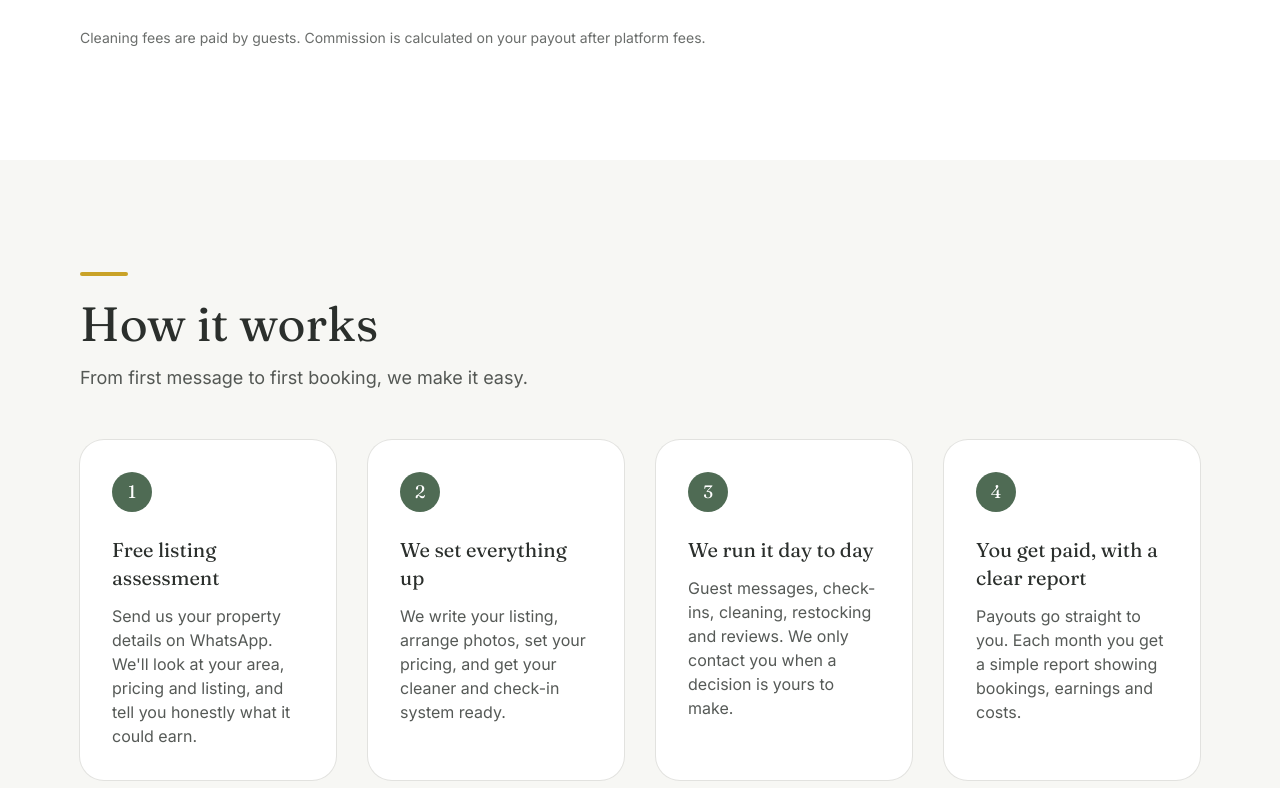
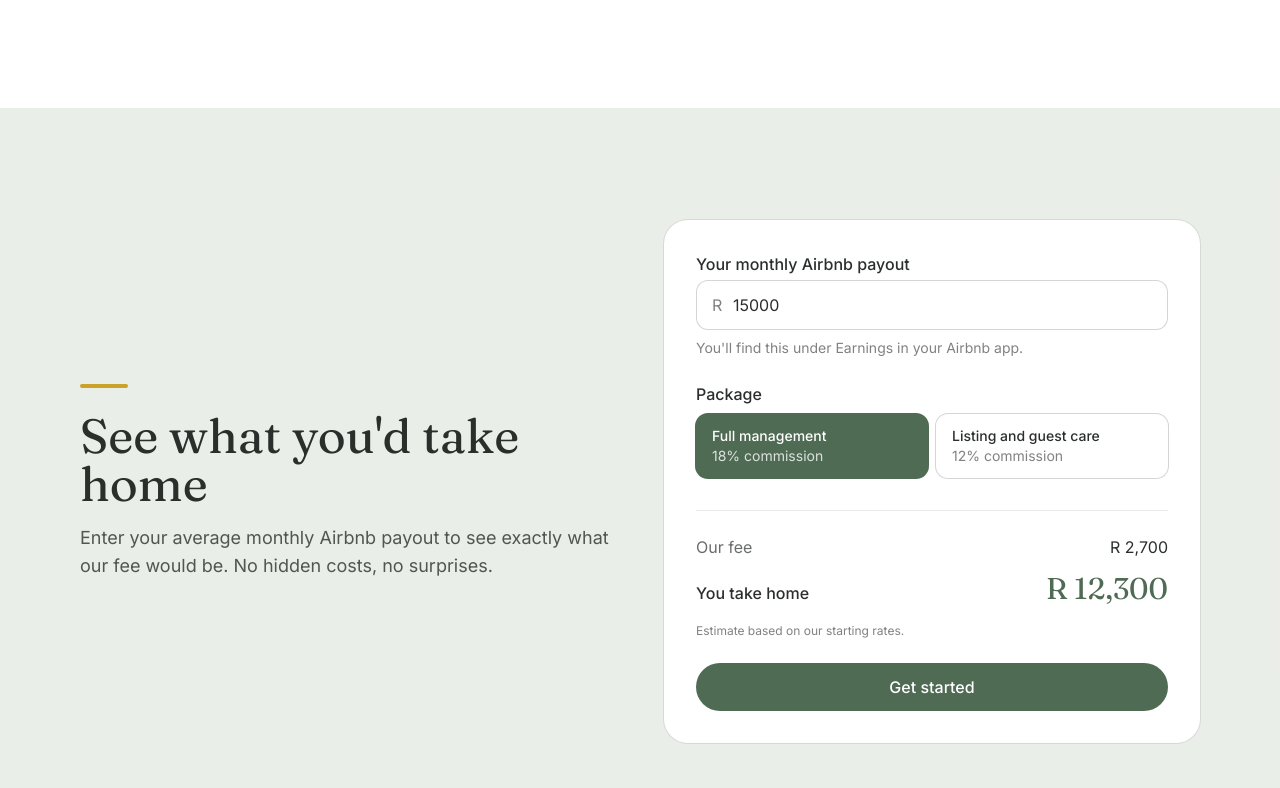
Before and after one commit to phumlamlotshwa/phumla-stays, a Next.js app: page / in a window 1280 px wide. Shown: the part 1612-2400 px from the top of the page. Built offline with nearby package versions, Linux system fonts and the light colour scheme.

Commit message:
Add earnings calculator

```diff
--- a/src/app/page.tsx
+++ b/src/app/page.tsx
@@ -1,6 +1,7 @@
 import Header from "@/components/Header";
 import Hero from "@/components/Hero";
 import Services from "@/components/Services";
+import EarningsCalculator from "@/components/EarningsCalculator";
 import HowItWorks from "@/components/HowItWorks";
 import FAQ from "@/components/FAQ";
 import Contact from "@/components/Contact";
@@ -13,6 +14,7 @@ export default function Home() {
       <main>
         <Hero />
         <Services />
+        <EarningsCalculator />
         <HowItWorks />
         <FAQ />
         <Contact />
--- /dev/null
+++ b/src/components/EarningsCalculator.tsx
@@ -0,0 +1,113 @@
+"use client";
+
+import { useState } from "react";
+import Link from "next/link";
+
+const packages = [
+  { id: "full_management", name: "Full management", rate: 0.18 },
+  { id: "listing_and_guest_care", name: "Listing and guest care", rate: 0.12 },
+];
+
+const formatRand = new Intl.NumberFormat("en-ZA", {
+  style: "currency",
+  currency: "ZAR",
+  maximumFractionDigits: 0,
+});
+
+export default function EarningsCalculator() {
+  const [payout, setPayout] = useState("15000");
+  const [packageId, setPackageId] = useState(packages[0].id);
+
+  const selected = packages.find((pkg) => pkg.id === packageId) ?? packages[0];
+  const amount = Math.max(0, Number(payout) || 0);
+  const fee = amount * selected.rate;
+  const takeHome = amount - fee;
+
+  return (
+    <section id="calculator" className="scroll-mt-20 bg-sage/10 py-20 md:py-28">
+      <div className="mx-auto grid max-w-6xl items-center gap-12 px-4 md:grid-cols-2">
+        <div>
+          <div className="mb-6 h-1 w-12 rounded-full bg-gold" />
+          <h2 className="font-serif text-3xl md:text-5xl">See what you&apos;d take home</h2>
+          <p className="mt-4 text-lg text-charcoal/80">
+            Enter your average monthly Airbnb payout to see exactly what our fee
+            would be. No hidden costs, no surprises.
+          </p>
+        </div>
+
+        <div className="rounded-3xl bg-white p-8 ring-1 ring-charcoal/10">
+          <label htmlFor="payout" className="font-medium">
+            Your monthly Airbnb payout
+          </label>
+          <div className="relative mt-1">
+            <span className="pointer-events-none absolute left-4 top-1/2 -translate-y-1/2 text-charcoal/60">
+              R
+            </span>
+            <input
+              id="payout"
+              type="number"
+              inputMode="numeric"
+              min={0}
+              step={500}
+              value={payout}
+              onChange={(event) => setPayout(event.target.value)}
+              className="block w-full rounded-xl border border-charcoal/20 bg-white py-3 pl-9 pr-4 focus:border-sage-dark focus:outline-none focus:ring-2 focus:ring-sage-dark/20"
+            />
+          </div>
+          <p className="mt-2 text-sm text-charcoal/60">
+            You&apos;ll find this under Earnings in your Airbnb app.
+          </p>
+
+          <fieldset className="mt-6">
+            <legend className="font-medium">Package</legend>
+            <div className="mt-2 grid gap-2 sm:grid-cols-2">
+              {packages.map((pkg) => {
+                const isActive = pkg.id === packageId;
+                return (
+                  <button
+                    key={pkg.id}
+                    type="button"
+                    onClick={() => setPackageId(pkg.id)}
+                    aria-pressed={isActive}
+                    className={`rounded-xl px-4 py-3 text-left text-sm ring-1 transition-colors ${
+                      isActive
+                        ? "bg-sage-dark text-white ring-sage-dark"
+                        : "ring-charcoal/20 hover:ring-sage-dark"
+                    }`}
+                  >
+                    <span className="block font-medium">{pkg.name}</span>
+                    <span className={isActive ? "text-white/80" : "text-charcoal/60"}>
+                      {Math.round(pkg.rate * 100)}% commission
+                    </span>
+                  </button>
+                );
+              })}
+            </div>
+          </fieldset>
+
+          <dl aria-live="polite" className="mt-8 space-y-3 border-t border-charcoal/10 pt-6">
+            <div className="flex justify-between">
+              <dt className="text-charcoal/70">Our fee</dt>
+              <dd>{formatRand.format(fee)}</dd>
+            </div>
+            <div className="flex items-baseline justify-between">
+              <dt className="font-medium">You take home</dt>
+              <dd className="font-serif text-3xl text-sage-dark">{formatRand.format(takeHome)}</dd>
+            </div>
+          </dl>
+
+          <p className="mt-4 text-xs text-charcoal/60">
+            Estimate based on our starting rates.
+          </p>
+
+          <Link
+            href="/onboarding"
+            className="mt-6 block rounded-full bg-sage-dark px-6 py-3 text-center font-medium text-white transition-colors hover:bg-charcoal"
+          >
+            Get started
+          </Link>
+        </div>
+      </div>
+    </section>
+  );
+}
--- a/src/components/Services.tsx
+++ b/src/components/Services.tsx
@@ -91,10 +91,7 @@ export default function Services() {
           ))}
         </div>
 
-        <p className="mt-8 text-sm text-charcoal/70">
-          Cleaning fees are paid by guests. Commission is calculated on your
-          payout after platform fees.
-        </p>
+
       </div>
     </section>
   );
```
